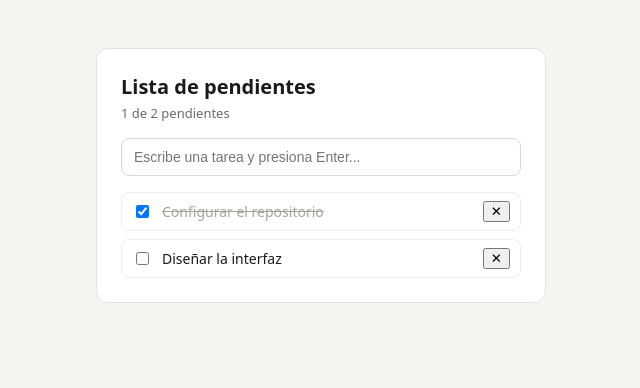
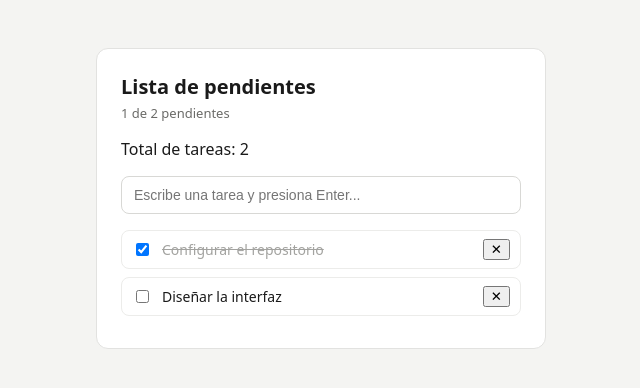
Before and after one commit to zwqui/to_do_list, a Next.js app: page / in a window 1280 px wide. Shown: the top 388 px of the page, without its empty margins (319-959 px from the left). Built offline with nearby package versions, Linux system fonts and the light colour scheme.

Commit message:
feat/recycle bin progess

```diff
--- a/app/page.tsx
+++ b/app/page.tsx
@@ -1,5 +1,6 @@
 "use client";
 
+import { count } from "console";
 import { useState, type KeyboardEvent } from "react";
 
 type Tarea = {
@@ -10,6 +11,10 @@ type Tarea = {
 
 export default function Home() {
   const [tareas, setTareas] = useState<Tarea[]>([
+    { id: 1, texto: "Configurar el repositorio", completado: true },
+    { id: 2, texto: "Diseñar la interfaz", completado: false },
+  ]);
+  const [tareas_eliminadas, setEliminados] = useState<TareaEliminada[]>([
     { id: 1, texto: "Configurar el repositorio", completado: true },
     { id: 2, texto: "Diseñar la interfaz", completado: false },
   ]);
@@ -64,6 +69,9 @@ export default function Home() {
   const eliminarTarea = (id: number) => {
     setTareas(tareas.filter((tarea) => tarea.id !== id));
   };
+  const agregarTareaEliminada = (id: number) => {
+    setEliminados(tareas_eliminadas.filter((TareaEliminada) => TareaEliminada.id !== id));
+  };
 
   const pendientes = tareas.filter((tarea) => !tarea.completado).length;
 
@@ -74,6 +82,9 @@ export default function Home() {
           <h1>Lista de pendientes</h1>
           <p className="contador-todo">
             {pendientes} de {tareas.length} pendientes
+          </p>
+          <p>
+            Total de tareas: {tareas.length}
           </p>
         </header>
 
@@ -115,12 +126,15 @@ export default function Home() {
                   onClick={() => empezarEdicion(tarea)}
                 >
                   {tarea.texto}
+
                 </span>
-              )}
-
+            )}
               <button onClick={() => eliminarTarea(tarea.id)}>✕</button>
             </li>
           ))}
+          <li
+            value={tareas_eliminadas}
+          />
         </ul>
       </section>
     </main>
```
